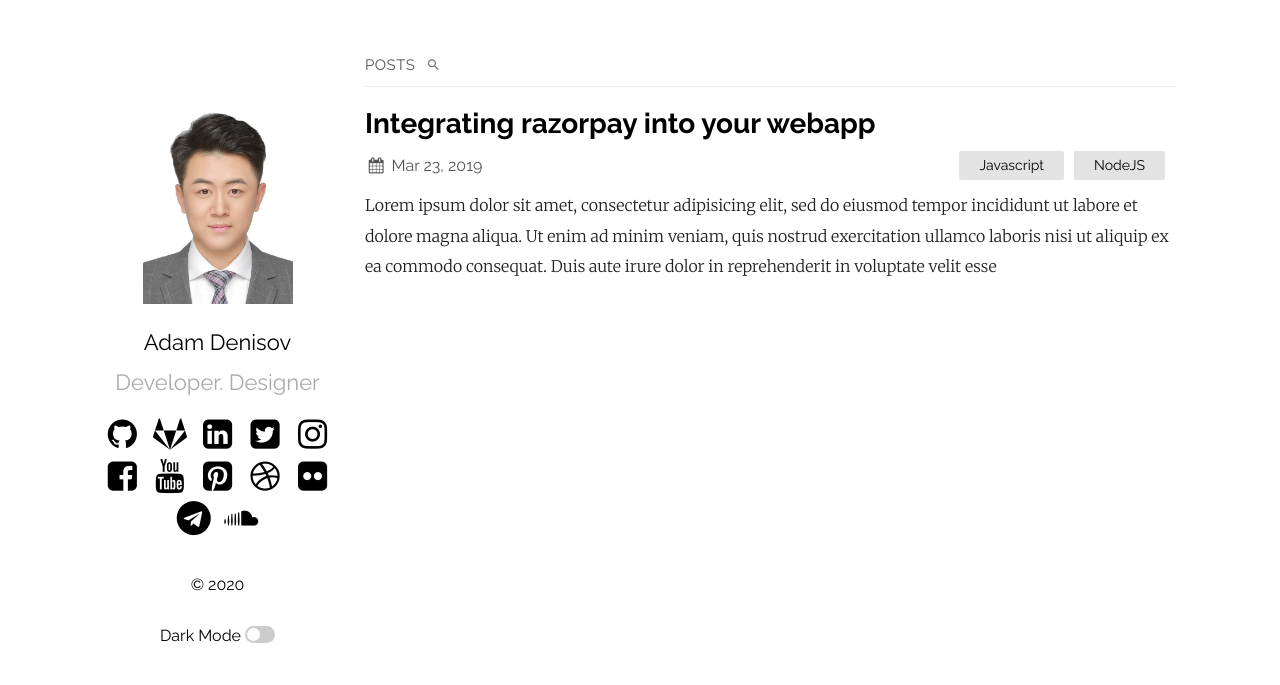
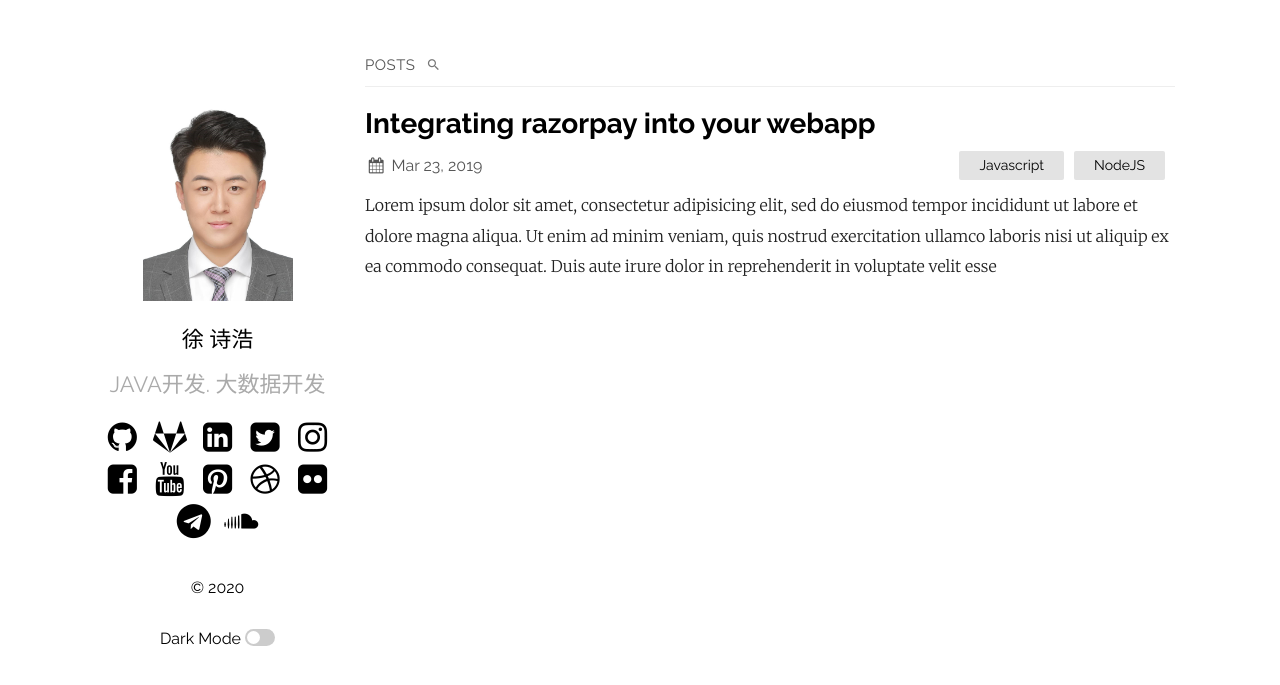
Before and after one commit to xushihao/xushihao.github.io, a Jekyll site: the page built from index.md, in a window 1280 px wide. Shown: the top 685 px of the page. Built offline with Jekyll 4.4.1, drawn with Linux system fonts in a browser that asks for light colours.

Commit message:
Update _config.yml

```diff
--- a/_config.yml
+++ b/_config.yml
@@ -1,4 +1,4 @@
-title: Your awesome title
+title: Resume of xushihao
 author: GitHub User
 email: your-email@domain.com
 description: > # this means to ignore newlines until "show_exerpts:"
@@ -13,8 +13,8 @@ remote_theme: samarsault/plainwhite-jekyll
 sass:
   sass_dir: _sass
 plainwhite:
-  name: Adam Denisov
-  tagline: Developer. Designer
+  name: 徐 诗浩
+  tagline: JAVA开发. 大数据开发
   date_format: "%b %-d, %Y"
   sitemap: true # set to true to generate sitemap.xml content
   search: true # set to true to enable searchbar
```
